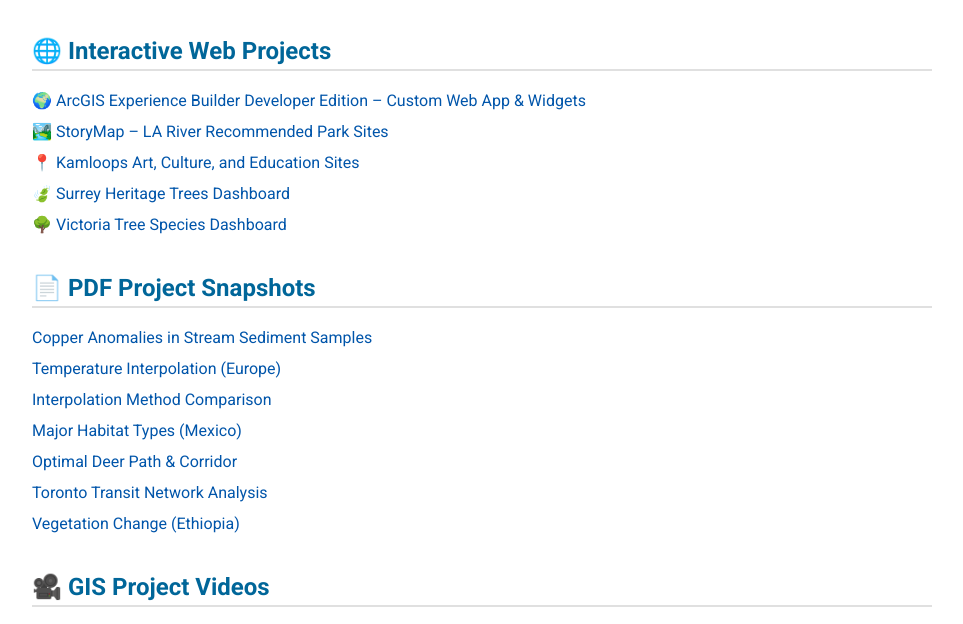
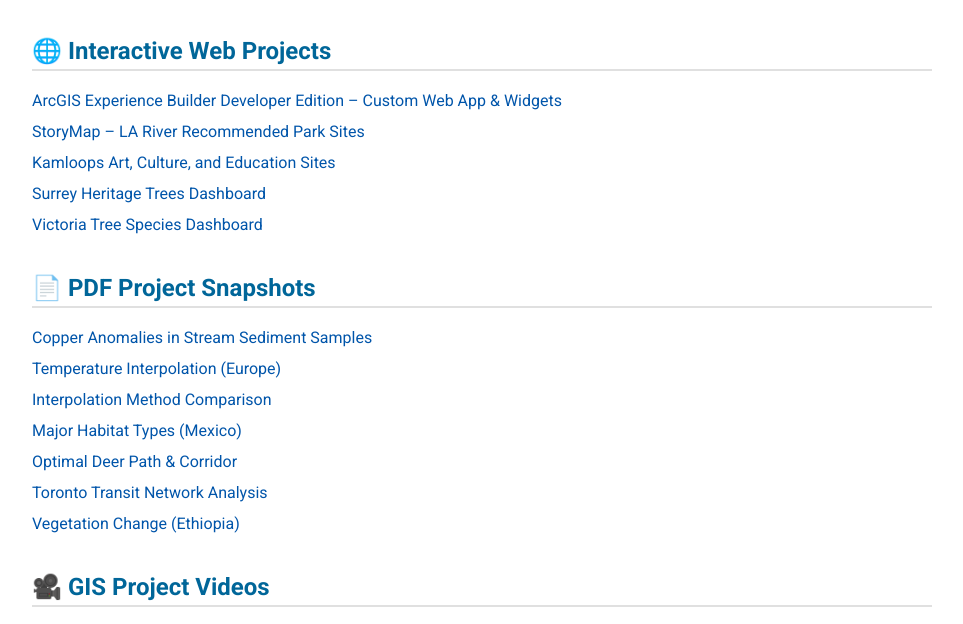
Before and after one commit to joshdesgagnes/gisportfolio, a plain HTML site: page index.html in a window 1280 px wide. Shown: the part 176-800 px from the top of the page, without its empty margins (158-1121 px from the left). Drawn offline with Linux system fonts and the light colour scheme.

Commit message:
Update index.html

```diff
--- a/index.html
+++ b/index.html
@@ -14,11 +14,11 @@
 
     <h2>🌐 Interactive Web Projects</h2>
     <ul class="project-list">
-      <li><a href="https://joshdesgagnes.github.io/experience-builder-app/" target="_blank">🌍 ArcGIS Experience Builder Developer Edition – Custom Web App & Widgets</a></li>
-      <li><a href="https://storymaps.arcgis.com/stories/6ddf62fb6e5a4685bb9fe1e4c8e3f608" target="_blank">🏞️ StoryMap – LA River Recommended Park Sites</a></li>
-      <li><a href="https://experience.arcgis.com/experience/8a995924f4114473a3e652c40b671091/" target="_blank">📍 Kamloops Art, Culture, and Education Sites</a></li>
-      <li><a href="https://www.arcgis.com/apps/dashboards/d0bdbd769ac44b8298a8215531e2e6c0" target="_blank">🍃 Surrey Heritage Trees Dashboard</a></li>
-      <li><a href="https://www.arcgis.com/apps/dashboards/4c8852996f4e4fa4ae694f533479acdb" target="_blank">🌳 Victoria Tree Species Dashboard</a></li>
+      <li><a href="https://joshdesgagnes.github.io/experience-builder-app/" target="_blank">ArcGIS Experience Builder Developer Edition – Custom Web App & Widgets</a></li>
+      <li><a href="https://storymaps.arcgis.com/stories/6ddf62fb6e5a4685bb9fe1e4c8e3f608" target="_blank">StoryMap – LA River Recommended Park Sites</a></li>
+      <li><a href="https://experience.arcgis.com/experience/8a995924f4114473a3e652c40b671091/" target="_blank">Kamloops Art, Culture, and Education Sites</a></li>
+      <li><a href="https://www.arcgis.com/apps/dashboards/d0bdbd769ac44b8298a8215531e2e6c0" target="_blank">Surrey Heritage Trees Dashboard</a></li>
+      <li><a href="https://www.arcgis.com/apps/dashboards/4c8852996f4e4fa4ae694f533479acdb" target="_blank">Victoria Tree Species Dashboard</a></li>
     </ul>
 
     <h2>📄 PDF Project Snapshots</h2>
```
